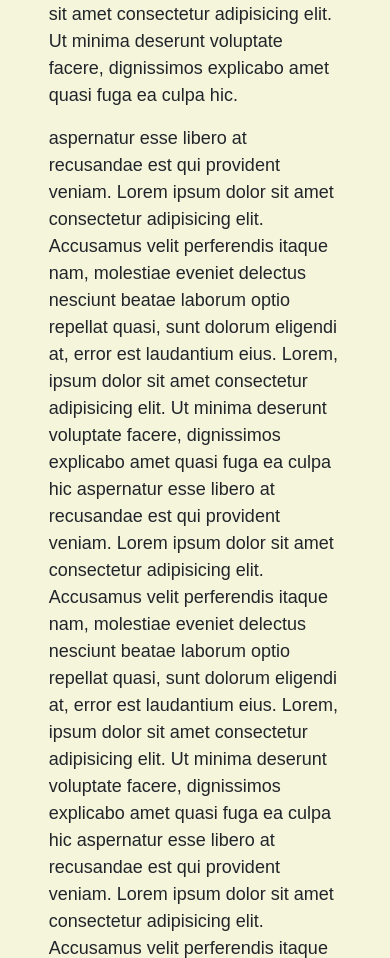
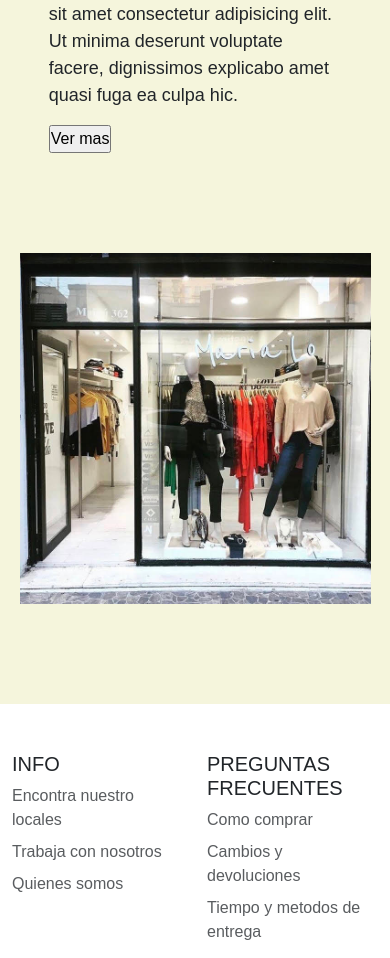
Before and after one commit to LuchoColombo/georgia, a plain HTML site: page pages/about.html in a window 390 px wide. Shown: the part 920-1878 px from the top of the page. Drawn offline with nearby package versions, Linux system fonts and the light colour scheme.

Commit message:
add media

```diff
--- a/css/style.css
+++ b/css/style.css
@@ -196,3 +196,24 @@ ion-icon {
     padding: 25px;
   }
 }
+
+@media (max-width: 720px) {
+  .check input + p {
+    display: none;
+  }
+
+  .check input:focus + p {
+    display: block;
+  }
+
+  .local img {
+    width: 90vw;
+    height: auto;
+  }
+}
+
+@media (min-width: 720px) {
+  .check input {
+    display: none;
+  }
+}
--- a/pages/about.html
+++ b/pages/about.html
@@ -91,25 +91,21 @@
           ipsum dolor sit amet consectetur adipisicing elit. Ut minima deserunt
           voluptate facere, dignissimos explicabo amet quasi fuga ea culpa hic.
         </p>
+        <div class="check">
+          <input type="button" value="Ver mas">
           <p class="sobre">
             aspernatur esse libero at recusandae est qui provident veniam. Lorem
             ipsum dolor sit amet consectetur adipisicing elit. Accusamus velit
             perferendis itaque nam, molestiae eveniet delectus nesciunt beatae
             laborum optio repellat quasi, sunt dolorum eligendi at, error est
             laudantium eius. Lorem, ipsum dolor sit amet consectetur adipisicing
-          elit. Ut minima deserunt voluptate facere, dignissimos explicabo amet
-          quasi fuga ea culpa hic aspernatur esse libero at recusandae est qui
-          provident veniam. Lorem ipsum dolor sit amet consectetur adipisicing
-          elit. Accusamus velit perferendis itaque nam, molestiae eveniet
-          delectus nesciunt beatae laborum optio repellat quasi, sunt dolorum
-          eligendi at, error est laudantium eius. Lorem, ipsum dolor sit amet
-          consectetur adipisicing elit. Ut minima deserunt voluptate facere,
-          dignissimos explicabo amet quasi fuga ea culpa hic aspernatur esse
-          libero at recusandae est qui provident veniam. Lorem ipsum dolor sit
-          amet consectetur adipisicing elit. Accusamus velit perferendis itaque
-          nam, molestiae eveniet delectus nesciunt beatae laborum optio repellat
-          quasi, sunt dolorum eligendi at, error est laudantium eius.
+            elit. Ut minima deserunt voluptate facere, dignissimos explicabo
+            amet quasi fuga ea culpa hic aspernatur esse libero at recusandae
+            est qui provident veniam. Lorem ipsum dolor sit amet consectetur
+            adipisicing elit. Accusamus velit perferendis itaque nam, molestiae
+            eveniet delectus nesciunt beatae laborum optio repellat quasi, sunt
           </p>
+        </div>
         <div class="local">
           <img src="../img/localRopa.JPG" alt="local" />
         </div>
```
Lines whose indentation alone changed are shown as unchanged.
